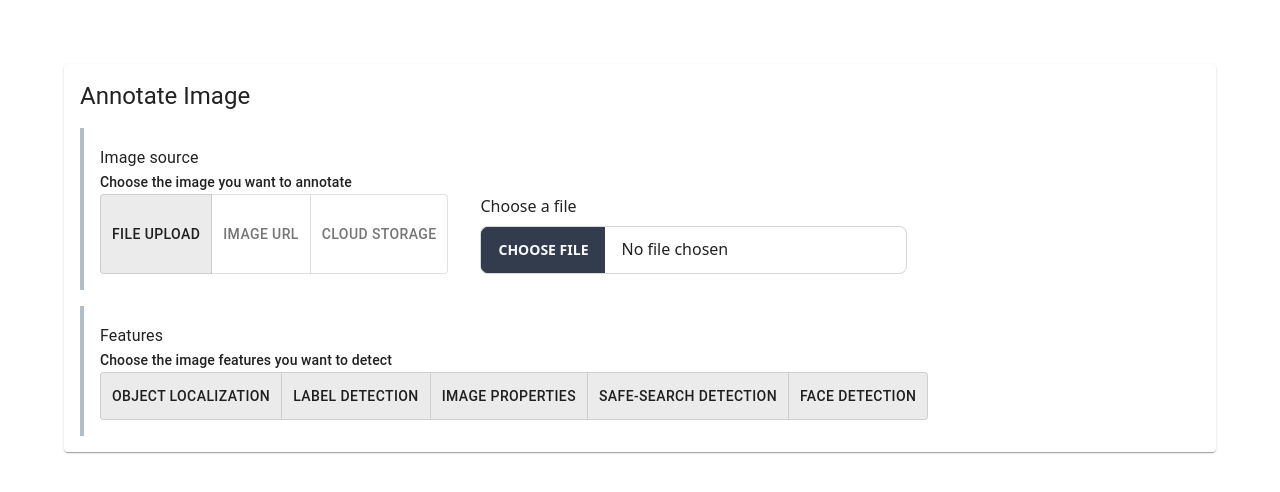
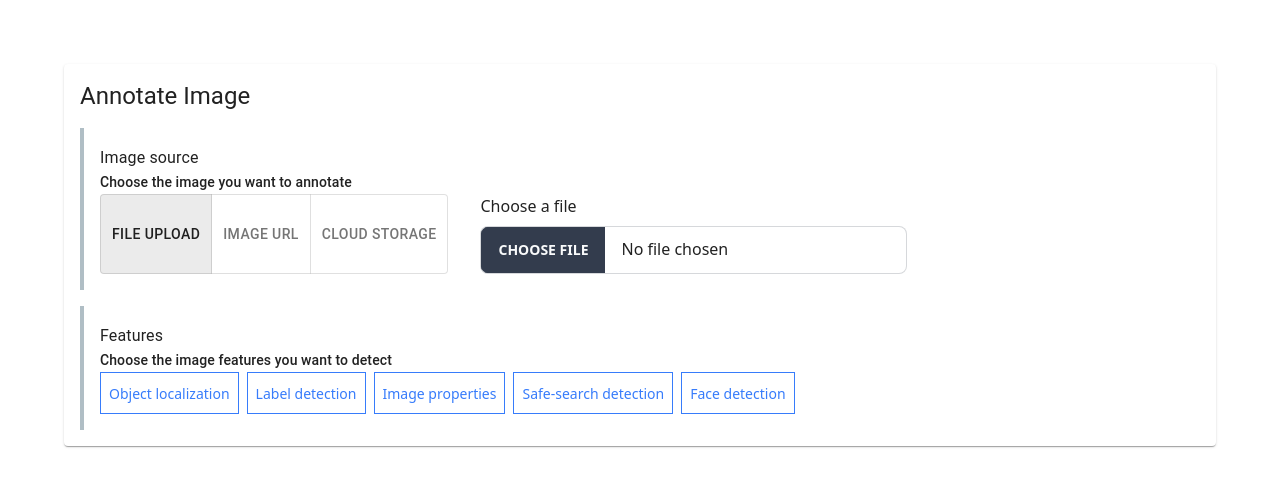
Before and after one commit to ivanmkc/ImageProcessing, a React (Vite) app in the folder frontend/: page / in a window 1280 px wide. Shown: the top 492 px of the page. Built offline with nearby package versions, Linux system fonts and the light colour scheme; no server answers.

Commit message:
Converted FeatureToggleSelection to tailwind

```diff
--- a/frontend/src/components/CloudImageSelector.tsx
+++ b/frontend/src/components/CloudImageSelector.tsx
@@ -28,6 +28,7 @@ const StickyHeadTable = ({
     return (
       <div className="alert alert-info">
         <div>
+          {/* <div className="loading"></div> */}
           <ClockIcon className="stroke-current flex-shrink-0 h-6 w-6" />
           <span>Loading images from Cloud Storage</span>
         </div>
--- a/frontend/src/components/FeatureToggleSelection.tsx
+++ b/frontend/src/components/FeatureToggleSelection.tsx
@@ -1,51 +1,82 @@
-import React, { useEffect, useState } from "react";
-import ToggleButton from "@mui/material/ToggleButton";
-import ToggleButtonGroup from "@mui/material/ToggleButtonGroup";
-import { Box, Typography } from "@mui/material";
+import { useState, useEffect } from "react";
+import clsx from "clsx";
+
+import {
+  OBJECT_LOCALIZATION,
+  LABEL_DETECTION,
+  IMAGE_PROPERTIES,
+  SAFE_SEARCH_DETECTION,
+  FACE_DETECTION,
+} from "constants";
 
 interface Props {
   onChange: (features: string[]) => void;
 }
 
-const FEATURE_TO_LABEL_MAP = {
-  OBJECT_LOCALIZATION: "Object localization",
-  LABEL_DETECTION: "Label detection",
-  IMAGE_PROPERTIES: "Image properties",
-  SAFE_SEARCH_DETECTION: "Safe-search detection",
-  FACE_DETECTION: "Face detection",
-};
+const FEATURES = [
+  {
+    value: OBJECT_LOCALIZATION,
+    label: "Object localization",
+  },
+  {
+    value: LABEL_DETECTION,
+    label: "Label detection",
+  },
+  { value: IMAGE_PROPERTIES, label: "Image properties" },
+  {
+    value: SAFE_SEARCH_DETECTION,
+    label: "Safe-search detection",
+  },
+  { value: FACE_DETECTION, label: "Face detection" },
+];
 
 const FeatureSelector = ({ onChange }: Props) => {
-  const [selectedFeatures, setSelectedFeatures] = useState<string[]>([]);
+  const [selectedFeatures, setSelectedFeatures] = useState<string[]>([
+    OBJECT_LOCALIZATION,
+    LABEL_DETECTION,
+    IMAGE_PROPERTIES,
+    SAFE_SEARCH_DETECTION,
+    FACE_DETECTION,
+  ]);
 
-  // Set to all features on init
-  useEffect(() => {
-    setSelectedFeatures(Object.keys(FEATURE_TO_LABEL_MAP));
-  }, []);
-
-  // Call change handler whenever features changes
   useEffect(() => {
     onChange(selectedFeatures);
-  }, [selectedFeatures, setSelectedFeatures]);
+  }, [selectedFeatures]);
 
   const handleFeatureSelection = (
-    event: React.MouseEvent<HTMLElement>,
+    event: React.MouseEvent<HTMLButtonElement>,
     newSelection: string[]
   ) => {
     setSelectedFeatures(newSelection);
   };
 
   return (
-    <ToggleButtonGroup
-      value={selectedFeatures}
-      onChange={handleFeatureSelection}
-    >
-      {Object.entries(FEATURE_TO_LABEL_MAP).map(([feature, label]) => (
-        <ToggleButton key={feature} value={feature} aria-label={label}>
-          {label}
-        </ToggleButton>
+    <div className="flex flex-wrap gap-2">
+      {FEATURES.map(({ value, label }) => (
+        <button
+          key={value}
+          value={value}
+          className={clsx(
+            "transition-colors duration-150",
+            "border p-2",
+            selectedFeatures.includes(value)
+              ? `border-solid border-secondary text-secondary`
+              : "border-dashed border-neutral-300 text-neutral-500 hover:border-secondary-focus hover:text-secondary-focus"
+          )}
+          onClick={(e) => {
+            e.preventDefault();
+            handleFeatureSelection(
+              e,
+              selectedFeatures.includes(value)
+                ? selectedFeatures.filter((item) => item !== value)
+                : [...selectedFeatures, value]
+            );
+          }}
+        >
+          <span className="text-sm">{label}</span>
+        </button>
       ))}
-    </ToggleButtonGroup>
+    </div>
   );
 };
 
--- /dev/null
+++ b/frontend/src/constants.ts
@@ -0,0 +1,5 @@
+export const OBJECT_LOCALIZATION = "OBJECT_LOCALIZATION";
+export const LABEL_DETECTION = "LABEL_DETECTION";
+export const IMAGE_PROPERTIES = "IMAGE_PROPERTIES";
+export const SAFE_SEARCH_DETECTION = "SAFE_SEARCH_DETECTION";
+export const FACE_DETECTION = "FACE_DETECTION";
```
